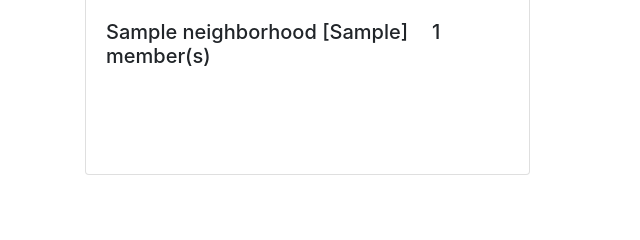
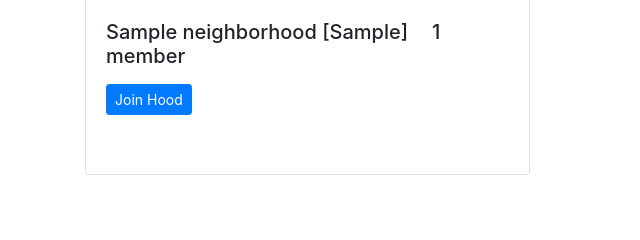
Before and after one commit to joankirui/Neighborhood, a Django app: page / in a window 1280 px wide. Shown: the part 160-400 px from the top of the page, without its empty margins (0-640 px from the left). Run offline with Django 3.2, Linux system fonts and the light colour scheme; tables that the repository leaves empty hold one stand-in row (values such as "Sample post"); some libraries are stand-ins or nearby versions.

Commit message:
fixed a bug with the display of cards in homepage

```diff
--- a/neighborapp/templates/index.html
+++ b/neighborapp/templates/index.html
@@ -11,12 +11,17 @@
             <div class="card mb-4 mt-4" style="min-height:200px;">
                 <img class="card-img-top" src="{{ hood.hood_logo.url }}" alt="{{ hood.name }}">
                 <div class="card-body">
-                  <h5 class="card-title">{{ hood.name }}  [{{ hood.location }}]<span class="ml-4">{{ hood.members.count }} member(s)</span></h5>
+                  <h5 class="card-title">{{ hood.name }}  [{{ hood.location }}]<span class="ml-4">{{ hood.members.count }} member{{hood.members.count|pluralize}}</span></h5>
                   <p class="card-text"></p>
+                  {% if request.user.profile.neighborhood == hood %}
+                  <a href="{% url 'leave_hood' hood.id%}" class="btn btn-danger btn-sm">Leave Hood</a>
+                  {% elif not request.user.profile.neighborhood %}
+                  <a href="{% url 'join_hood' hood.id%}" class="btn btn-primary btn-sm">Join Hood</a>
+                  {% endif %}
                 </div>
               </div>
         </div>
+        {% endfor %}
     </div>
-    {% endfor %}
 </div>
 {% endblock %}
--- a/neighborapp/views.py
+++ b/neighborapp/views.py
@@ -54,7 +54,7 @@ def edit_profile(request):
 
 def hood_members(request,hood_id):
     hood = Neighborhood.objects.get(id=hood_id)
-    members = Profile.objects.filter(hood=hood)
+    members = Profile.objects.filter(neighborhood=hood)
 
     return render(request, 'members.html',{'members': members} )
 
@@ -87,7 +87,7 @@ def make_post(request,hood_id):
 
 def single_hood(request,hood_id):
     hood = Neighborhood.objects.get(id=hood_id)
-    business = Business.objects.filter(hood=hood)
+    business = Business.objects.filter(neighborhood=hood)
     posts = Post.objects.filter(hood=hood)
 
     if request.method == 'POST':
@@ -111,12 +111,12 @@ def single_hood(request,hood_id):
 
 def join_hood(request, id):
     neighborhood = get_object_or_404(Neighborhood,id=id)
-    request.user.profile.neighbourhood = neighborhood
+    request.user.profile.neighborhood = neighborhood
     request.user.profile.save()
     return redirect('hood')
 
 def leave_hood(request, id):
     hood = get_object_or_404(Neighborhood,id=id)
-    request.user.profile.neighbourhood = None
+    request.user.profile.neighborhood = None
     request.user.profile.save()
     return redirect('hood')
```
